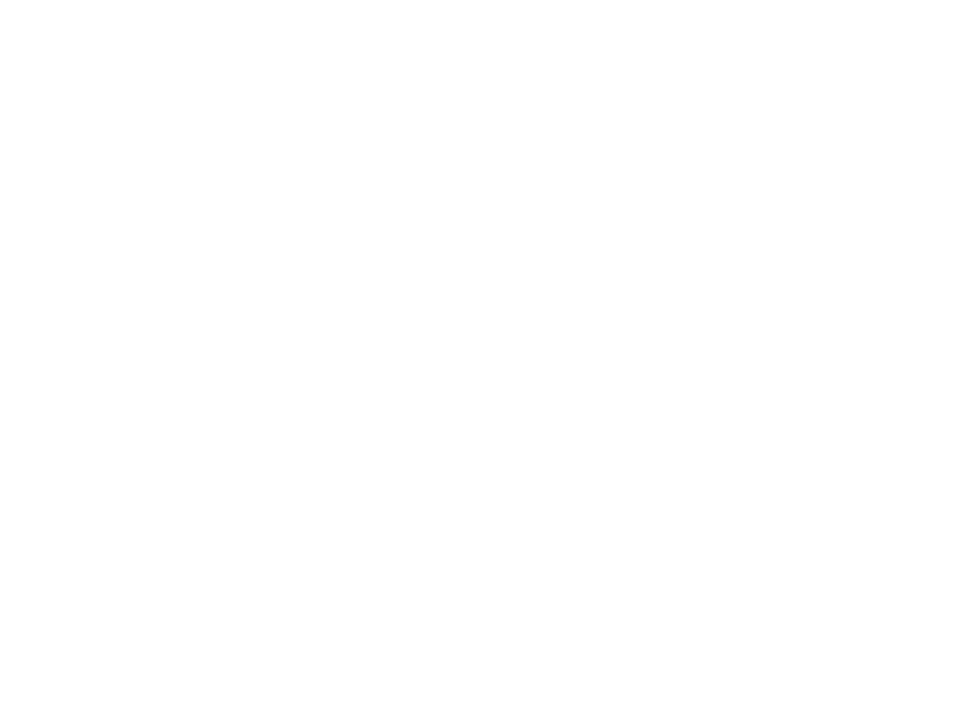
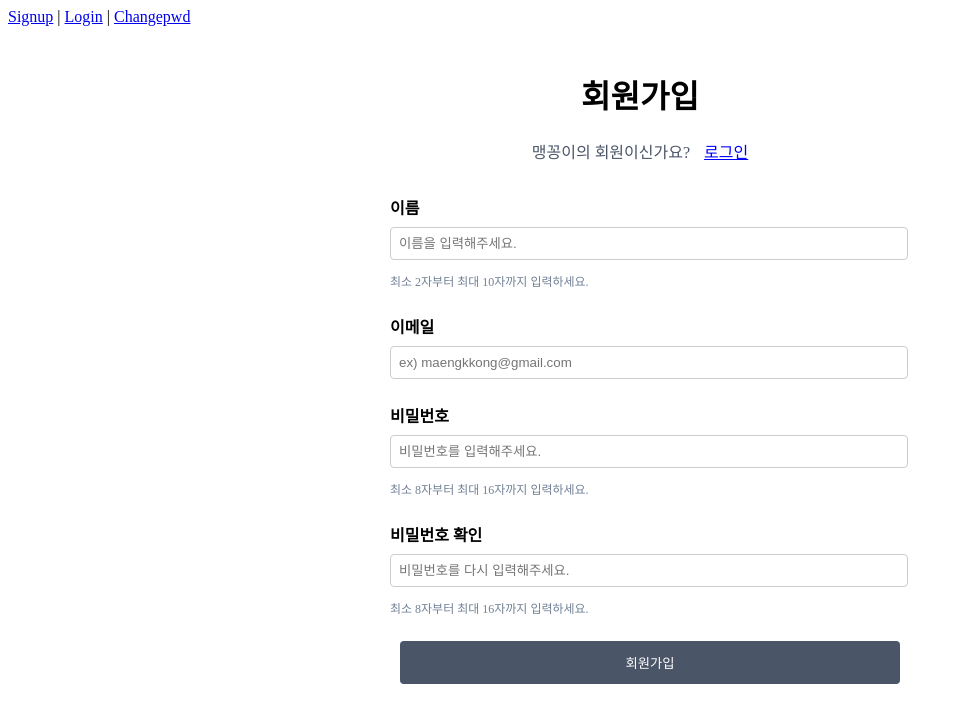
Before and after one commit to yyurikim/finance_pjt, a Vue app in the folder front/front_pjt/: page /signup in a window 1280 px wide. Before the commit this address had no page. Shown: the top 722 px of the page, without its empty margins (0-962 px from the left). Built offline with nearby package versions, Linux system fonts and the light colour scheme.

Commit message:
J: 로그인, 로그아웃, 비밀번호 변경 페이지

```diff
--- a/front/front_pjt/package.json
+++ b/front/front_pjt/package.json
@@ -11,7 +11,8 @@
   "dependencies": {
     "pinia": "^2.1.7",
     "vue": "^3.4.21",
-    "vue-router": "^4.3.0"
+    "vue-router": "^4.3.0",
+    "vue3-kakao-maps": "^2.3.4"
   },
   "devDependencies": {
     "@vitejs/plugin-vue": "^5.0.4",
--- a/front/front_pjt/src/App.vue
+++ b/front/front_pjt/src/App.vue
@@ -1,14 +1,19 @@
+<template>
+  <div>
+    <header>
+      <nav>
+        <RouterLink :to="{name:'signup'}">Signup</RouterLink> |
+        <RouterLink :to="{name:'login'}">Login</RouterLink> |
+        <RouterLink :to="{name:'changepwd'}">Changepwd</RouterLink>
+      </nav>
+    </header>
+    <RouterView/>
+  </div>
+</template>
+
 <script setup>
+import { RouterLink, RouterView } from 'vue-router'
 </script>
-
-<template>
-  <header>
-      <nav>
-
-      </nav>
-  </header>
-
-</template>
 
 <style scoped>
 </style>
--- a/front/front_pjt/src/router/index.js
+++ b/front/front_pjt/src/router/index.js
@@ -1,5 +1,8 @@
 import { createRouter, createWebHistory } from 'vue-router'
-import HomeView from '../views/HomeView.vue'
+import HomeView from '@/views/HomeView.vue'
+import SignupView from '@/views/user/SignupView.vue'
+import LoginView from '@/views/user/LoginView.vue'
+import ChangePwdView from '@/views/user/ChangePwdView.vue'
 
 const router = createRouter({
   history: createWebHistory(import.meta.env.BASE_URL),
@@ -10,12 +13,19 @@ const router = createRouter({
       component: HomeView
     },
     {
-      path: '/about',
-      name: 'about',
-      // route level code-splitting
-      // this generates a separate chunk (About.[hash].js) for this route
-      // which is lazy-loaded when the route is visited.
-      component: () => import('../views/AboutView.vue')
+      path: '/signup',
+      name: 'signup',
+      component: SignupView
+    },
+    {
+      path: '/login',
+      name: 'login',
+      component: LoginView
+    },
+    {
+      path: '/changepwd',
+      name: 'changepwd',
+      component: ChangePwdView
     }
   ]
 })
--- /dev/null
+++ b/front/front_pjt/src/views/HomeView.vue
@@ -0,0 +1,13 @@
+<template>
+    <div>
+        <h1>HomePage</h1>
+    </div>
+</template>
+
+<script setup>
+
+</script>
+
+<style scoped>
+
+</style>
--- /dev/null
+++ b/front/front_pjt/src/views/user/ChangePwdView.vue
@@ -0,0 +1,96 @@
+<template>
+    <div class="container">
+        <div class="title-block">
+        <h1>비밀번호 변경</h1>
+            <p class="login-prompt">
+               새로운 비밀번호를 입력해주세요.
+            </p>
+        </div>
+        <form class="form">
+            <div class="form-group">
+                <label for="password">현재 비밀번호</label>
+                <input id="password" placeholder="현재 비밀번호를 입력해주세요." />
+            </div>
+            <div class="form-group">
+                <label for="newpassword">새 비밀번호</label>
+                <input id="newpassword" type="password" placeholder="새 비밀번호를 입력해주세요." />
+                <p>최소 8자부터 최대 16자까지 입력하세요.</p>
+            </div>
+            <div class="form-group">
+                <label for="newpassword">새 비밀번호 확인</label>
+                <input id="newpassword" type="password" placeholder="새 비밀번호를 다시 입력해주세요." />
+            </div>
+
+            <!-- <div class="button-group">
+                <button type="button">카카오계정으로 로그인</button>
+                <button type="button">카카오계정으로 로그인</button>
+            </div> -->
+            <button type="submit" class="submit-button">비밀번호 변경</button>
+        </form>
+    </div>
+</template>
+
+<script setup>
+</script>
+
+
+<style scoped>
+.container {
+display: flex;
+flex-direction: column;
+align-items: center;
+padding: 24px;
+}
+
+.title-block {
+text-align: center;
+}
+
+.form {
+width: 100%;
+max-width: 500px; /* 최대 너비 설정 */
+margin-top: 16px;
+display: flex;
+flex-direction: column; /* 모든 자식 요소를 세로로 정렬 */
+align-items: center;
+}
+
+.form-group {
+  width: 100%; /* 부모 요소의 너비를 전부 채우도록 설정 */
+  margin-bottom: 24px;
+}
+
+.form-group label {
+  display: block;
+  font-weight: bold;
+  margin-bottom: 8px;
+}
+
+.form-group input {
+  width: 100%; /* input 요소 너비 최대로 설정 */
+  padding: 8px;
+  border: 1px solid #ccc;
+  border-radius: 4px;
+}
+
+.form-group p {
+  color: #718096;
+  font-size: 12px;
+}
+
+.submit-button {
+  width: calc(100% - 16px); /* 입력 필드와 같은 너비를 갖도록 조정 */
+  background-color: #4a5568;
+  color: white;
+  margin-left: 15px; /*중앙 정렬 안 맞는 거 */
+  padding: 12px;
+  border-radius: 4px;
+  border: none;
+  cursor: pointer;
+  text-align: center;
+}
+
+.login-prompt {
+  font-size: 16px;
+}
+</style>
--- /dev/null
+++ b/front/front_pjt/src/views/user/LoginView.vue
@@ -0,0 +1,100 @@
+<template>
+    <div class="container">
+        <div class="title-block">
+        <h1>로그인</h1>
+            <p class="login-prompt">
+                아직 맹꽁이의 회원이 아니신가요?
+                <RouterLink to="/signup" class="login-link">회원가입</RouterLink>
+            </p>
+        </div>
+        <form class="form">
+            <div class="form-group">
+                <label for="email">이메일</label>
+                <input id="email" placeholder="ex) maengkkong@gmail.com" />
+            </div>
+            <div class="form-group">
+                <label for="password">비밀번호</label>
+                <input id="password" type="password" placeholder="비밀번호를 입력해주세요." />
+                <p>최소 8자부터 최대 16자까지 입력하세요.</p>
+            </div>
+
+            <!-- <div class="button-group">
+                <button type="button">카카오계정으로 로그인</button>
+                <button type="button">카카오계정으로 로그인</button>
+            </div> -->
+            <button type="submit" class="submit-button">로그인</button>
+        </form>
+    </div>
+</template>
+
+<script setup>
+import { RouterLink } from 'vue-router'
+</script>
+
+
+<style scoped>
+.container {
+display: flex;
+flex-direction: column;
+align-items: center;
+padding: 24px;
+}
+
+.title-block {
+text-align: center;
+}
+
+.form {
+width: 100%;
+max-width: 500px; /* 최대 너비 설정 */
+margin-top: 16px;
+display: flex;
+flex-direction: column; /* 모든 자식 요소를 세로로 정렬 */
+align-items: center;
+}
+
+.form-group {
+  width: 100%; /* 부모 요소의 너비를 전부 채우도록 설정 */
+  margin-bottom: 24px;
+}
+
+.form-group label {
+  display: block;
+  font-weight: bold;
+  margin-bottom: 8px;
+}
+
+.form-group input {
+  width: 100%; /* input 요소 너비 최대로 설정 */
+  padding: 8px;
+  border: 1px solid #ccc;
+  border-radius: 4px;
+}
+
+.form-group p {
+  color: #718096;
+  font-size: 12px;
+}
+
+.submit-button {
+  width: calc(100% - 16px); /* 입력 필드와 같은 너비를 갖도록 조정 */
+  background-color: #4a5568;
+  color: white;
+  margin-left: 15px; /*중앙 정렬 안 맞는 거 */
+  padding: 12px;
+  border-radius: 4px;
+  border: none;
+  cursor: pointer;
+  text-align: center;
+}
+
+.login-prompt {
+  font-size: 16px;
+}
+
+.login-link {
+  margin-left: 10px;
+  color: blue;
+  text-decoration: underline;
+}
+</style>
--- /dev/null
+++ b/front/front_pjt/src/views/user/SignupView.vue
@@ -0,0 +1,119 @@
+<template>
+<div class="container">
+    <div class="title-block">
+    <h1>회원가입</h1>
+    <p class="login-prompt">
+        맹꽁이의 회원이신가요?
+        <RouterLink to="/login" class="login-link">로그인</RouterLink>
+    </p>
+    </div>
+    <form class="form">
+    <div class="form-group">
+        <label for="username">이름</label>
+        <input id="username" placeholder="이름을 입력해주세요." />
+        <p>최소 2자부터 최대 10자까지 입력하세요.</p>
+    </div>
+    <div class="form-group">
+        <label for="email">이메일</label>
+        <input id="email" placeholder="ex) maengkkong@gmail.com" />
+    </div>
+    <div class="form-group">
+        <label for="password">비밀번호</label>
+        <input id="password" type="password" placeholder="비밀번호를 입력해주세요." />
+        <p>최소 8자부터 최대 16자까지 입력하세요.</p>
+    </div>
+    <div class="form-group">
+        <label for="password-confirm">비밀번호 확인</label>
+        <input id="password-confirm" type="password" placeholder="비밀번호를 다시 입력해주세요." />
+        <p>최소 8자부터 최대 16자까지 입력하세요.</p>
+    </div>
+    <!-- <div class="button-group">
+        <button type="button">카카오계정으로 로그인</button>
+        <button type="button">카카오계정으로 로그인</button>
+    </div> -->
+    <button type="submit" class="submit-button">회원가입</button>
+    </form>
+</div>
+</template>
+
+<script setup>
+import { RouterLink } from 'vue-router'
+</script>
+
+<style scoped>
+.container {
+display: flex;
+flex-direction: column;
+align-items: center;
+padding: 24px;
+}
+
+.title-block {
+text-align: center;
+}
+
+.title-block h1 {
+font-size: 32px;
+font-weight: bold;
+}
+
+.title-block p {
+margin-top: 8px;
+color: #4a5568;
+}
+
+.form {
+width: 100%;
+max-width: 500px;
+margin-top: 16px;
+}
+
+.form-group {
+margin-bottom: 24px;
+}
+
+.form-group label {
+display: block;
+font-weight: bold;
+margin-bottom: 8px;
+}
+
+.form-group input {
+width: 100%;
+padding: 8px;
+border: 1px solid #ccc;
+border-radius: 4px;
+}
+
+.form-group p {
+color: #718096;
+font-size: 12px;
+}
+
+.button-group {
+display: flex;
+flex-direction: column;
+gap: 12px;
+}
+
+.submit-button {
+width: 100%;
+background-color: #4a5568;
+color: white;
+padding: 12px;
+border-radius: 4px;
+border: none;
+margin-left: 10px; /*중앙 정렬 안 맞는 거 */
+cursor: pointer;
+
+}
+.login-prompt {
+  font-size: 16px; /* 글씨 크기 조절 */
+}
+
+.login-link {
+  margin-left: 10px; /* 로그인 링크와 텍스트 사이의 간격 */
+  color: blue; /* 링크 색상 */
+  text-decoration: underline; /* 밑줄로 링크 표시 */
+}
+</style>
```
Also changed, not shown: 1 other file (tests, documents, lock files or other folders).
